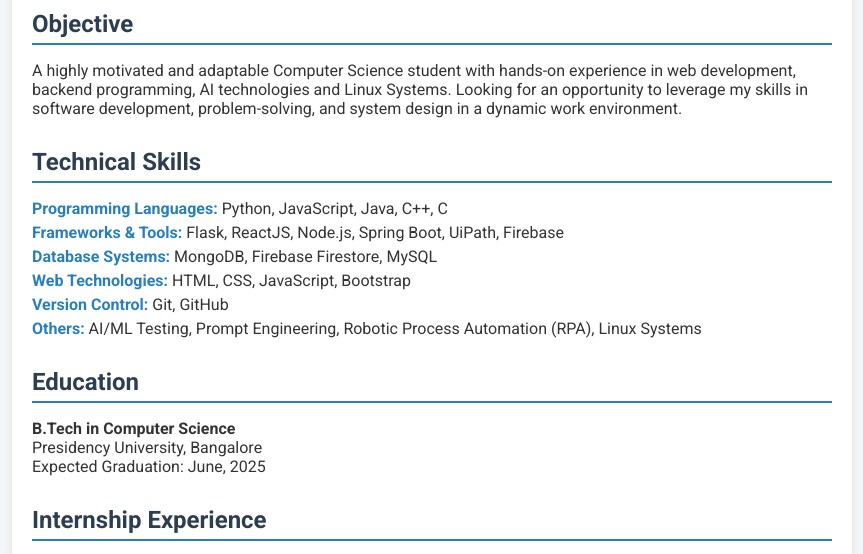
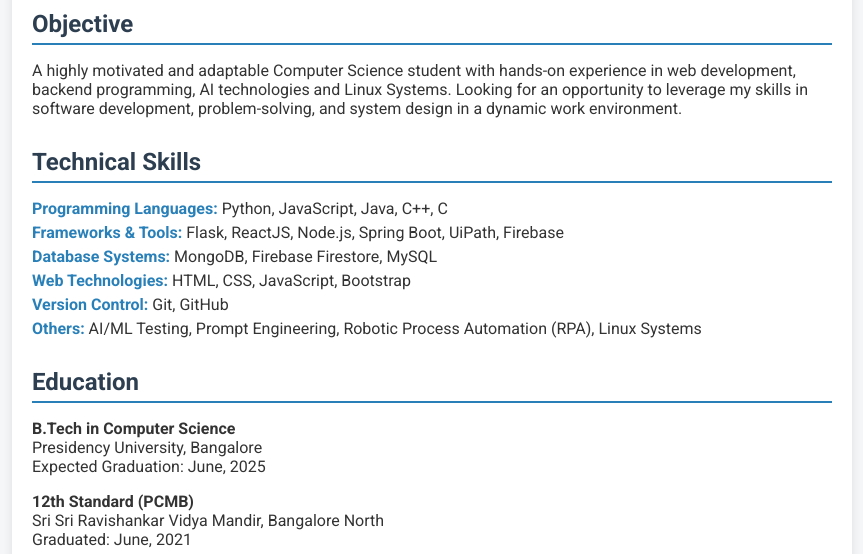
Before and after one commit to anirudh363/resume, a plain HTML site: page index.html in a window 1280 px wide. Shown: the part 220-774 px from the top of the page, without its empty margins (208-1071 px from the left). Drawn offline with Linux system fonts and the light colour scheme.

Commit message:
Update index.html

```diff
--- a/index.html
+++ b/index.html
@@ -51,6 +51,8 @@
         <div class="page">
             <h2>Education</h2>
             <p><strong>B.Tech in Computer Science</strong><br>Presidency University, Bangalore<br>Expected Graduation: June, 2025</p>
+            <p><strong>12th Standard (PCMB)</strong><br>Sri Sri Ravishankar Vidya Mandir, Bangalore North<br>Graduated: June, 2021</p>
+
         </div>
 
         <!-- Internship Experience -->
```
